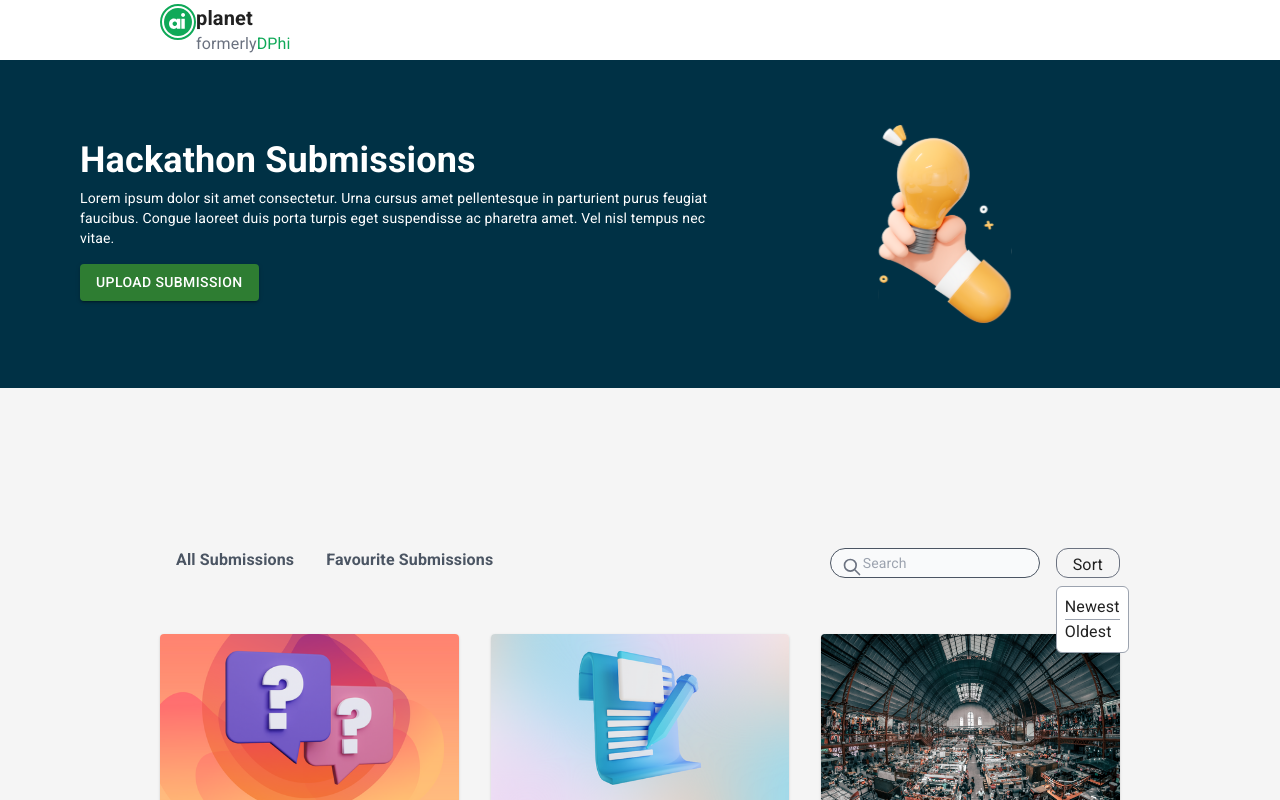
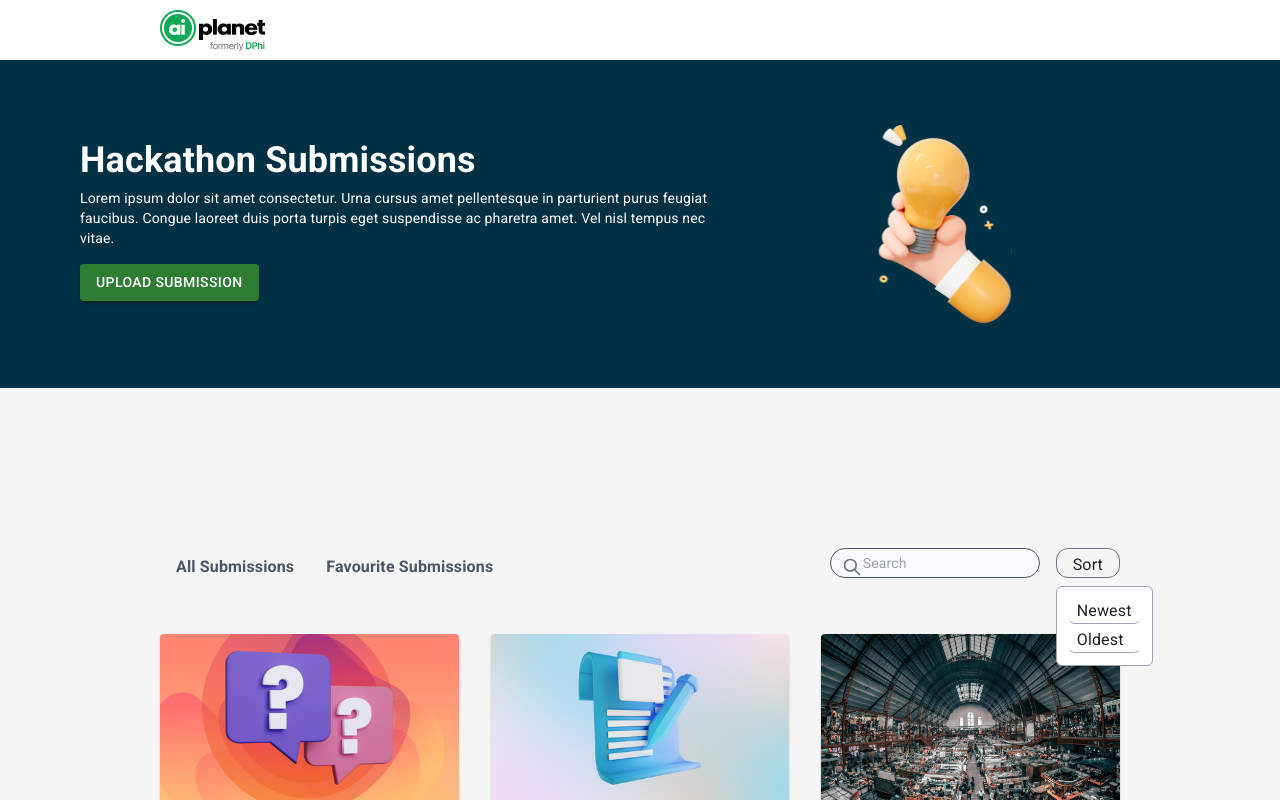
Before and after one commit to AmanVerma1831/AI-Planet--Frontend-Development-, a React (Create React App) app: page / in a window 1280 px wide. Both pictures are taken after a click on the button "Sort". Shown: the top 800 px of the page. Built offline with nearby package versions, Linux system fonts and the light colour scheme; the HTML template or start-up script is replaced by a standard one.

Commit message:
Assignment complete

```diff
--- a/src/App.js
+++ b/src/App.js
@@ -8,10 +8,10 @@ import CardDetails from './components/CardDetails';
 function App() {
   return (
     <div className="App">
-      <header className="App-header">
-        <Nav />
-      </header>
       <BrowserRouter>
+        <header className="App-header">
+          <Nav />
+        </header>
         <Routes>
           <Route path="/" element={<Home />} />
           <Route exect path="/submission" element={<Submission />} />
--- a/src/components/Cards.jsx
+++ b/src/components/Cards.jsx
@@ -2,13 +2,14 @@ import React, { useEffect } from 'react'
 import { Card, CardContent, Typography, Grid, CardMedia } from '@mui/material'
 import { Link } from 'react-router-dom';
 
-function Cards() {
+function Cards(props) {
 
     const cardDetailsDefault = [
         {
             "id": 11,
             "title": "InterviewMe",
             "image": "../images/InterviewMe.png",
+            "favourite": false,
             "summary": "Built with GPT-3, React, and Flask. Practice interviews with AI and ace your next interview.",
             "description": `Lorem ipsum dolor sit amet consectetur. Lacus sit aliquam vivamus sodales a integer justo elit. Mattis urna non parturient est non faucibus pretium morbi. Mattis condimentum arcu sapien nunc semper in laoreet amet cursus. At purus consectetur orci morbi at. Gravida consectetur nunc in quis vitae egestas. Fermentum pellentesque ullamcorper nisl massa penatibus condimentum non imperdiet. Porttitor a hendrerit pellentesque enim mus congue. Vitae interdum fusce duis ac posuere in aliquam risus aenean. Mi aliquet viverra ipsum lacus condimentum tincidunt. In bibendum imperdiet nullam eget tincidunt. Ut lorem id enim interdum lobortis aliquam risus elementum aliquet. Placerat fusce proin diam sollicitudin netus tincidunt sit ultricies. Varius convallis ultrices fermentum in commodo ut posuere. Lacus luctus lacus consequat dolor.
 
@@ -26,6 +27,7 @@ function Cards() {
             "id": 12,
             "title": "Lorem ipsum",
             "image": "../images/Lorem ipsum.png",
+            "favourite": false,
             "summary": "Lorem ipsum dolor sit amet consectetur. Auctor nibh eleifend tempus egestas libero tristique nec.",
             "description": `Lorem ipsum dolor sit amet consectetur. Lacus sit aliquam vivamus sodales a integer justo elit. Mattis urna non parturient est non faucibus pretium morbi. Mattis condimentum arcu sapien nunc semper in laoreet amet cursus. At purus consectetur orci morbi at. Gravida consectetur nunc in quis vitae egestas. Fermentum pellentesque ullamcorper nisl massa penatibus condimentum non imperdiet. Porttitor a hendrerit pellentesque enim mus congue. Vitae interdum fusce duis ac posuere in aliquam risus aenean. Mi aliquet viverra ipsum lacus condimentum tincidunt. In bibendum imperdiet nullam eget tincidunt. Ut lorem id enim interdum lobortis aliquam risus elementum aliquet. Placerat fusce proin diam sollicitudin netus tincidunt sit ultricies. Varius convallis ultrices fermentum in commodo ut posuere. Lacus luctus lacus consequat dolor.
 
@@ -43,6 +45,7 @@ function Cards() {
             "id": 13,
             "title": "Potter ipsum",
             "image": "../images/Potter ipsum.png",
+            "favourite": false,
             "summary": "Potter ipsum wand elf parchment wingardium. Ghost glass hall tears hair must train. Snape alohamora bathrooms.",
             "description": `Lorem ipsum dolor sit amet consectetur. Lacus sit aliquam vivamus sodales a integer justo elit. Mattis urna non parturient est non faucibus pretium morbi. Mattis condimentum arcu sapien nunc semper in laoreet amet cursus. At purus consectetur orci morbi at. Gravida consectetur nunc in quis vitae egestas. Fermentum pellentesque ullamcorper nisl massa penatibus condimentum non imperdiet. Porttitor a hendrerit pellentesque enim mus congue. Vitae interdum fusce duis ac posuere in aliquam risus aenean. Mi aliquet viverra ipsum lacus condimentum tincidunt. In bibendum imperdiet nullam eget tincidunt. Ut lorem id enim interdum lobortis aliquam risus elementum aliquet. Placerat fusce proin diam sollicitudin netus tincidunt sit ultricies. Varius convallis ultrices fermentum in commodo ut posuere. Lacus luctus lacus consequat dolor.
 
@@ -60,6 +63,7 @@ function Cards() {
             "id": 14,
             "title": "Pizza Impsum",
             "image": "../images/Pizza Ipsum.png",
+            "favourite": false,
             "summary": "Pizza ipsum dolor meat lovers buffalo. Burnt melted NY.",
             "description": `Lorem ipsum dolor sit amet consectetur. Lacus sit aliquam vivamus sodales a integer justo elit. Mattis urna non parturient est non faucibus pretium morbi. Mattis condimentum arcu sapien nunc semper in laoreet amet cursus. At purus consectetur orci morbi at. Gravida consectetur nunc in quis vitae egestas. Fermentum pellentesque ullamcorper nisl massa penatibus condimentum non imperdiet. Porttitor a hendrerit pellentesque enim mus congue. Vitae interdum fusce duis ac posuere in aliquam risus aenean. Mi aliquet viverra ipsum lacus condimentum tincidunt. In bibendum imperdiet nullam eget tincidunt. Ut lorem id enim interdum lobortis aliquam risus elementum aliquet. Placerat fusce proin diam sollicitudin netus tincidunt sit ultricies. Varius convallis ultrices fermentum in commodo ut posuere. Lacus luctus lacus consequat dolor.
 
@@ -77,6 +81,7 @@ function Cards() {
             "id": 15,
             "title": "Figma Ipsum",
             "image": "../images/Figma ipsum.png",
+            "favourite": false,
             "summary": "Figma ipsum component variant main layer. Blur hand object thumbnail subtract flows font bold image. Font.",
             "description": `Lorem ipsum dolor sit amet consectetur. Lacus sit aliquam vivamus sodales a integer justo elit. Mattis urna non parturient est non faucibus pretium morbi. Mattis condimentum arcu sapien nunc semper in laoreet amet cursus. At purus consectetur orci morbi at. Gravida consectetur nunc in quis vitae egestas. Fermentum pellentesque ullamcorper nisl massa penatibus condimentum non imperdiet. Porttitor a hendrerit pellentesque enim mus congue. Vitae interdum fusce duis ac posuere in aliquam risus aenean. Mi aliquet viverra ipsum lacus condimentum tincidunt. In bibendum imperdiet nullam eget tincidunt. Ut lorem id enim interdum lobortis aliquam risus elementum aliquet. Placerat fusce proin diam sollicitudin netus tincidunt sit ultricies. Varius convallis ultrices fermentum in commodo ut posuere. Lacus luctus lacus consequat dolor.
 
@@ -95,6 +100,7 @@ function Cards() {
             "title": "Office Ipsum",
             "image": "../images/Office ipsum.png",
             "summary": "Office ipsum you must be muted.",
+            "favourite": false,
             "description": `Lorem ipsum dolor sit amet consectetur. Lacus sit aliquam vivamus sodales a integer justo elit. Mattis urna non parturient est non faucibus pretium morbi. Mattis condimentum arcu sapien nunc semper in laoreet amet cursus. At purus consectetur orci morbi at. Gravida consectetur nunc in quis vitae egestas. Fermentum pellentesque ullamcorper nisl massa penatibus condimentum non imperdiet. Porttitor a hendrerit pellentesque enim mus congue. Vitae interdum fusce duis ac posuere in aliquam risus aenean. Mi aliquet viverra ipsum lacus condimentum tincidunt. In bibendum imperdiet nullam eget tincidunt. Ut lorem id enim interdum lobortis aliquam risus elementum aliquet. Placerat fusce proin diam sollicitudin netus tincidunt sit ultricies. Varius convallis ultrices fermentum in commodo ut posuere. Lacus luctus lacus consequat dolor.
 
             Lacus vulputate molestie mattis penatibus risus quam elit gravida auctor. Eget morbi maecenas nam in. Felis urna non id adipiscing sed cursus nec arcu. Egestas placerat blandit sed quis sed vitae. Porta at ac turpis gravida leo. Ipsum in laoreet facilisi arcu. Proin vulputate mi viverra dignissim sollicitudin interdum ultrices. Habitant eget dapibus pharetra blandit quis sagittis pulvinar fames vel.
@@ -114,7 +120,23 @@ function Cards() {
             localStorage.setItem('cardDetails', JSON.stringify(cardDetailsDefault));
     })
 
-    const cardDetails = JSON.parse(localStorage.getItem('cardDetails')) || cardDetailsDefault;
+    let cardDetails = JSON.parse(localStorage.getItem('cardDetails')) || cardDetailsDefault;
+
+    if (props.card === "fav") {
+        cardDetails = cardDetails.filter((card) => card.favourite === true);
+        console.log(cardDetails);
+    }
+
+    if (props.card === "Oldest") {
+        cardDetails.sort((a, b) => b.id - a.id);
+    } else {
+        cardDetails.sort((a, b) => a.id - b.id);
+    }
+
+    if (props.search) {
+        console.log(props.search);
+        cardDetails = cardDetails.filter((card) => card.title.toLowerCase().includes(props.search.toLowerCase()));
+    }
 
     return (
         <div className="mt-12">
--- a/src/components/HeroCard.jsx
+++ b/src/components/HeroCard.jsx
@@ -4,10 +4,33 @@ import Cards from './Cards'
 function HeroCard() {
 
     const [onSort, setOnSort] = useState(false);
+    const [order, setOrder] = useState("Newest");
+    const [allSubmission, setAllSubmission] = useState(true);
+    const [Favourite, setFavourite] = useState(false);
+    const [search, setSearch] = useState("");
 
     const onSortItem = () => {
         setOnSort(!onSort);
         console.log(onSort);
+    }
+
+    const onSortArray = (strSort) => {
+        setOrder(strSort);
+        console.log(strSort);
+    }
+
+    const onSub = () => {
+        setAllSubmission(true);
+        setFavourite(false);
+    }
+
+    const onFav = () => {
+        setAllSubmission(false);
+        setFavourite(true);;
+    }
+
+    const onSearch = (e) => {
+        setSearch(e.target.value);
     }
 
     return (
@@ -15,8 +38,8 @@ function HeroCard() {
             <div className="p-40">
                 <div className="flex justify-between">
                     <div className="flex text-gray-600">
-                        <p className="hover:text-black hover:border-b-4 hover:border-b-green-700 font-bold mx-4">All Submissions</p>
-                        <p className="hover:text-black hover:border-b-4 hover:border-b-green-700 font-bold mx-4">Favourite Submissions</p>
+                        <button onClick={onSub} className="hover:text-black hover:border-b-4 hover:border-b-green-700 font-bold mx-4">All Submissions</button>
+                        <button onClick={onFav} className="hover:text-black hover:border-b-4 hover:border-b-green-700 font-bold mx-4">Favourite Submissions</button>
                     </div>
                     <div className="flex">
                         <div className="relative mx-4">
@@ -24,6 +47,7 @@ function HeroCard() {
                                 <svg aria-hidden="true" className="w-5 h-5 text-gray-500 dark:text-gray-400" fill="none" stroke="currentColor" viewBox="0 0 24 24" xmlns="http://www.w3.org/2000/svg"><path stroke-linecap="round" stroke-linejoin="round" stroke-width="2" d="M21 21l-6-6m2-5a7 7 0 11-14 0 7 7 0 0114 0z"></path></svg>
                             </div>
                             <input type="search" id="default-search"
+                                onKeyDown={onSearch}
                                 className="px-4 pl-8 py-1 text-sm text-gray-600 border border-gray-600 rounded-2xl bg-gray-50" placeholder="Search" />
                         </div>
                         <div className="">
@@ -32,8 +56,12 @@ function HeroCard() {
                                     <button onClick={onSortItem} className="cursor-pointer border border-gray-500 rounded-xl px-4 pt-1 mb-2">Sort</button>
                                     {onSort ? <div id='sort' className='absolute border border-gray-400 p-2 rounded-md bg-white'>
                                         <ul>
-                                            <li className="border-b cursor-pointer border-b-gray-400">Newest</li>
-                                            <li className="cursor-pointer">Oldest</li>
+                                            <li
+                                                className="border-b cursor-pointer hover:bg-black hover:text-white border-b-gray-400 px-2 rounded-md m-1"
+                                                onClick={() => onSortArray("Newest")}>Newest</li>
+                                            <li
+                                                className="border-b cursor-pointer hover:bg-black hover:text-white border-b-gray-400 px-2 rounded-md m-1"
+                                                onClick={() => onSortArray("Oldest")}>Oldest</li>
                                         </ul>
                                     </div> : null}
                                 </div>
@@ -41,7 +69,8 @@ function HeroCard() {
                         </div>
                     </div>
                 </div>
-                <Cards />
+                {allSubmission && <Cards card={order} search={search} />}
+                {Favourite && <Cards card="fav" search={search} />}
             </div>
         </div>
     )
--- a/src/navbar/Logo.jsx
+++ b/src/navbar/Logo.jsx
@@ -1,22 +1,10 @@
 import React from 'react'
-import { ReactComponent as Icon } from '../images/Icon.svg'
+import logo from '../images/AI Planet Logo.png'
 
 function Logo() {
     return (
         <div className="flex">
-            <div >
-                <Icon className="w-[36px] h-[36px]" />
-            </div>
-            <div className="flex flex-col">
-                <div className="text-xl">
-                    <p className="font-extrabold">planet</p>
-                </div>
-                <div className="flex text-base text-gray-500">
-                    <p>formerly</p>
-                    <p className="text-[#0FA958]">DPhi</p>
-                </div>
-
-            </div>
+            <img className="" alt="" src={logo} />
         </div>
     )
 }
```
Also changed, not shown: src/components/CardDetails.jsx (+32 -12 lines), src/navbar/Nav.jsx (+9 -1 lines), src/images/Filledstar.svg (added).
